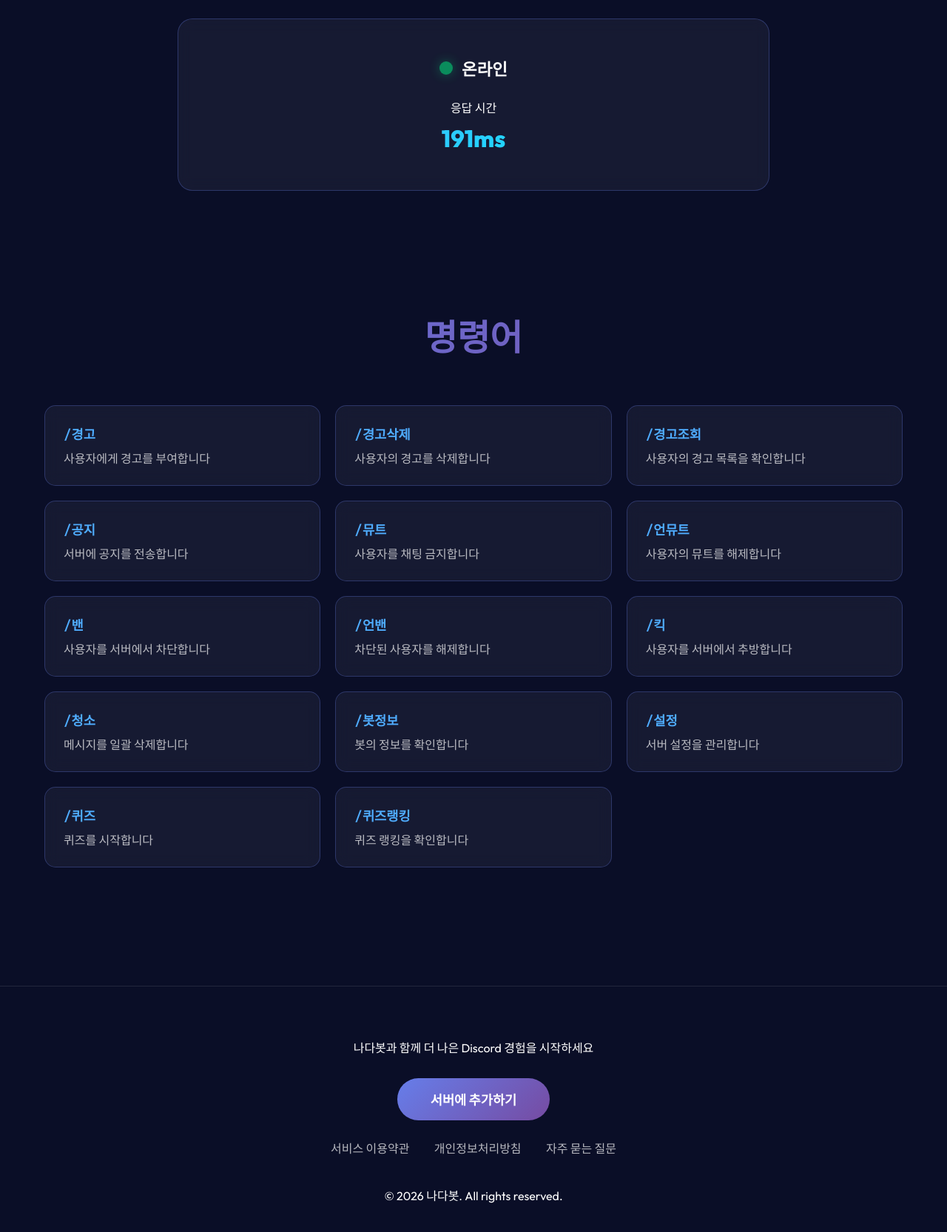
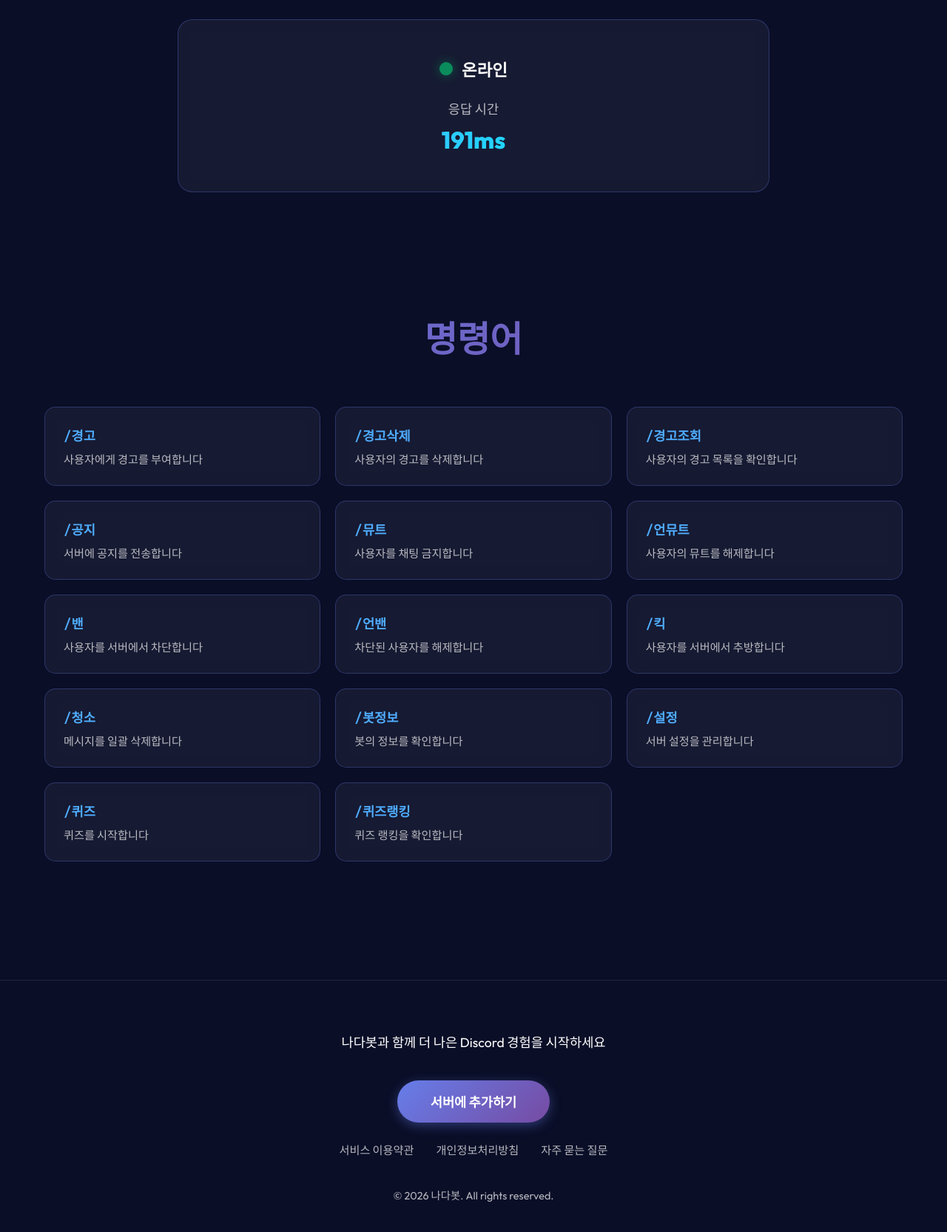
Before and after one commit to nada0000000000/nadabot, a plain HTML site: page index.html in a window 1280 px wide. Shown: the part 1100-2766 px from the top of the page at 74% size. Drawn offline with Linux system fonts and the light colour scheme.

Commit message:
Update index.html

```diff
--- a/index.html
+++ b/index.html
@@ -6,6 +6,7 @@
     <meta charset="UTF-8">
     <meta name="viewport" content="width=device-width, initial-scale=1.0">
     <title>나다봇 - Discord Bot</title>
+    <meta name="description" content="Discord 서버 관리를 위한 최고의 봇, 나다봇. 경고 시스템, 뮤트/밴 관리, 퀴즈 게임 등 다양한 기능을 무료로 제공합니다.">
     <link href="https://fonts.googleapis.com/css2?family=Outfit:wght@400;600;800&family=JetBrains+Mono:wght@400;600&display=swap" rel="stylesheet">
 
     <style>
@@ -77,6 +78,7 @@
             -webkit-background-clip: text;
             -webkit-text-fill-color: transparent;
             background-clip: text;
+            cursor: pointer;
         }
 
         .nav-button {
@@ -86,11 +88,13 @@
             color: white;
             font-weight: 600;
             text-decoration: none;
-            transition: transform 0.2s;
+            transition: transform 0.2s, box-shadow 0.2s;
+            box-shadow: 0 4px 15px rgba(250, 112, 154, 0.3);
         }
 
         .nav-button:hover {
             transform: translateY(-2px);
+            box-shadow: 0 6px 20px rgba(250, 112, 154, 0.5);
         }
 
         .hero {
@@ -105,6 +109,7 @@
             -webkit-background-clip: text;
             -webkit-text-fill-color: transparent;
             background-clip: text;
+            margin-bottom: 0;
         }
 
         .hero p {
@@ -122,11 +127,13 @@
             color: white;
             font-weight: 600;
             text-decoration: none;
-            transition: transform 0.2s;
+            transition: transform 0.2s, box-shadow 0.2s;
+            box-shadow: 0 4px 15px rgba(102, 126, 234, 0.3);
         }
 
         .cta-button:hover {
             transform: translateY(-2px);
+            box-shadow: 0 6px 20px rgba(102, 126, 234, 0.5);
         }
 
         .stats {
@@ -143,6 +150,12 @@
             padding: 40px;
             text-align: center;
             backdrop-filter: blur(10px);
+            transition: transform 0.3s, border-color 0.3s;
+        }
+
+        .stat-card:hover {
+            transform: translateY(-5px);
+            border-color: rgba(102, 126, 234, 0.5);
         }
 
         .stat-number {
@@ -157,6 +170,7 @@
         .stat-label {
             margin-top: 10px;
             color: var(--text-secondary);
+            font-size: 1.1rem;
         }
 
         .section-title {
@@ -212,6 +226,12 @@
             font-weight: 700;
         }
 
+        .status-label {
+            font-size: 1.1rem;
+            color: var(--text-secondary);
+            margin-bottom: 5px;
+        }
+
         .status-value {
             font-size: 2rem;
             font-weight: 800;
@@ -238,12 +258,13 @@
             border-radius: 15px;
             padding: 25px;
             backdrop-filter: blur(10px);
-            transition: transform 0.2s, border-color 0.2s;
+            transition: transform 0.2s, border-color 0.2s, box-shadow 0.2s;
         }
 
         .command-item:hover {
             transform: translateY(-5px);
             border-color: rgba(102, 126, 234, 0.6);
+            box-shadow: 0 5px 20px rgba(79, 172, 254, 0.2);
         }
 
         .command-name {
@@ -256,6 +277,7 @@
         .command-desc {
             margin-top: 8px;
             color: var(--text-secondary);
+            font-size: 0.95rem;
         }
 
         footer {
@@ -265,15 +287,28 @@
             margin-top: 80px;
         }
 
+        footer > .container > p {
+            font-size: 1.1rem;
+            margin-bottom: 10px;
+        }
+
+        .footer-links {
+            margin-top: 25px;
+            display: flex;
+            justify-content: center;
+            gap: 30px;
+            flex-wrap: wrap;
+        }
+
         .footer-link {
-            margin: 0 15px;
             color: var(--text-secondary);
             text-decoration: none;
             transition: color 0.2s;
+            font-size: 0.95rem;
         }
 
         .footer-link:hover {
-            color: var(--text-primary);
+            color: #4facfe;
         }
 
         .invite-button {
@@ -286,11 +321,13 @@
             font-weight: 700;
             text-decoration: none;
             font-size: 1.1rem;
-            transition: transform 0.2s;
+            transition: transform 0.2s, box-shadow 0.2s;
+            box-shadow: 0 4px 15px rgba(102, 126, 234, 0.4);
         }
 
         .invite-button:hover {
             transform: translateY(-2px);
+            box-shadow: 0 6px 25px rgba(102, 126, 234, 0.6);
         }
 
         /* 반응형 디자인 */
@@ -310,6 +347,26 @@
             .commands-grid {
                 grid-template-columns: 1fr;
             }
+
+            .header-content {
+                flex-direction: column;
+                gap: 20px;
+                align-items: center;
+            }
+
+            .footer-links {
+                flex-direction: column;
+                gap: 15px;
+            }
+
+            .stats {
+                grid-template-columns: 1fr;
+            }
+        }
+
+        /* 부드러운 스크롤 */
+        html {
+            scroll-behavior: smooth;
         }
     </style>
 </head>
@@ -360,7 +417,7 @@
                 <div class="status-indicator"></div>
                 <div class="status-text">온라인</div>
             </div>
-            <div>응답 시간</div>
+            <div class="status-label">응답 시간</div>
             <div class="status-value">191ms</div>
         </div>
     </div>
@@ -436,17 +493,18 @@
 
         <a href="https://discord.com/api/oauth2/authorize?client_id=1463689452730847262&permissions=8&scope=bot%20applications.commands"
            class="invite-button"
-           target="_blank">
+           target="_blank"
+           rel="noopener noreferrer">
            서버에 추가하기
         </a>
 
-        <div style="margin-top:25px;">
-            <a href="https://nada-bot.kro.kr/terms" class="footer-link">서비스 이용약관</a>
-            <a href="https://nada-bot.kro.kr/privacy" class="footer-link">개인정보처리방침</a>
+        <div class="footer-links">
+            <a href="https://nadabot.kro.kr/terms" class="footer-link">서비스 이용약관</a>
+            <a href="https://nadabot.kro.kr/privacy" class="footer-link">개인정보처리방침</a>
             <a href="https://nadabot.kro.kr/faq" class="footer-link">자주 묻는 질문</a>
         </div>
 
-        <p style="margin-top:40px;">© 2026 나다봇. All rights reserved.</p>
+        <p style="margin-top:40px; color: var(--text-secondary); font-size: 0.9rem;">© 2026 나다봇. All rights reserved.</p>
     </div>
 </footer>
 
```
